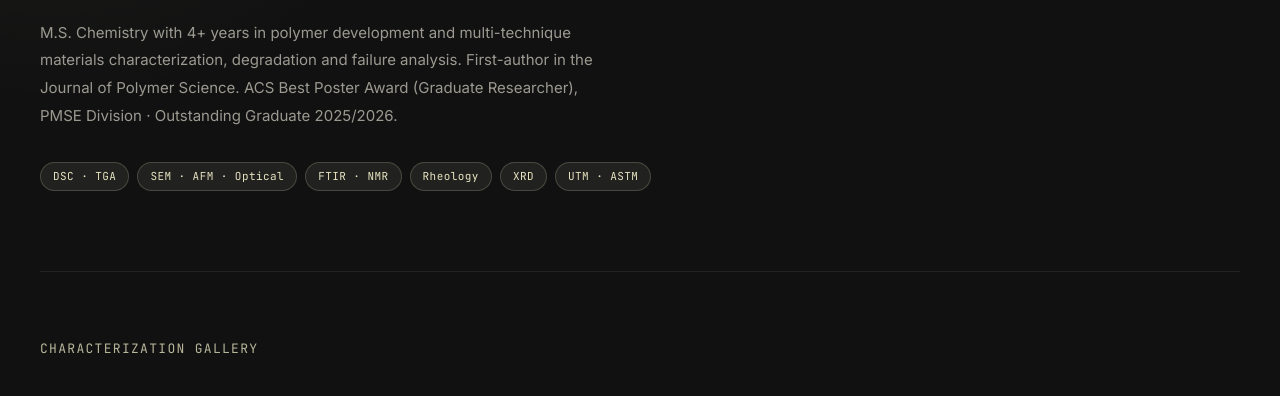
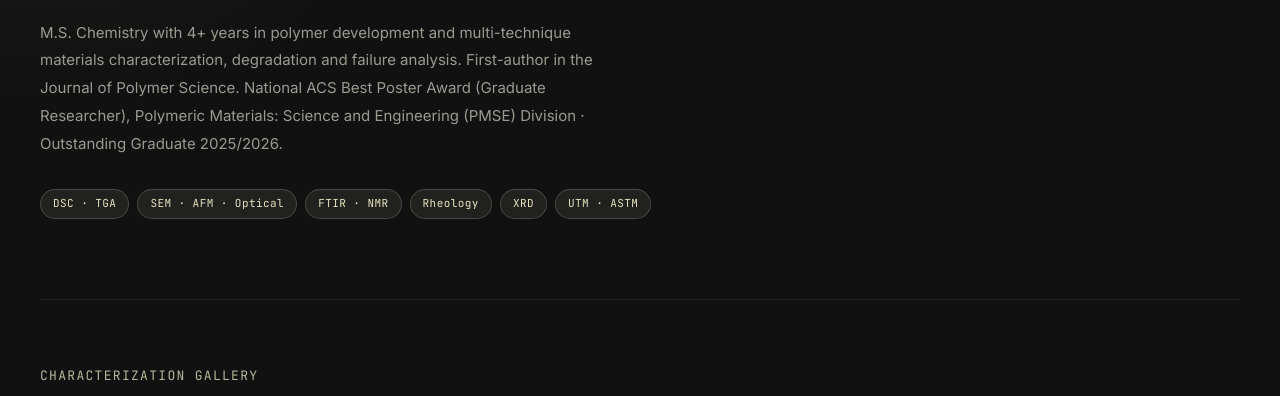
Before and after one commit to olivervenablerose/olivervenablerose.github.io, a plain HTML site: page index.html in a window 1280 px wide. Shown: the part 349-745 px from the top of the page. Drawn offline with Linux system fonts and the light colour scheme.

Commit message:
Update index.html

```diff
--- a/index.html
+++ b/index.html
@@ -731,7 +731,8 @@
     <p class="hero-bio">
       M.S. Chemistry with 4+ years in polymer development and multi-technique materials
       characterization, degradation and failure analysis. First-author in the Journal of
-      Polymer Science. ACS Best Poster Award (Graduate Researcher), PMSE Division · Outstanding Graduate 2025/2026.
+      Polymer Science. National ACS Best Poster Award (Graduate Researcher), Polymeric Materials:
+      Science and Engineering (PMSE) Division · Outstanding Graduate 2025/2026.
     </p>
     <div class="badge-row">
       <span class="badge">DSC · TGA</span>
@@ -1221,7 +1222,7 @@
         </div>
         <div class="bio-card">
           <p class="bio-card-label">Location</p>
-          <p class="bio-card-value">Pacific Northwest</p>
+          <p class="bio-card-value">Washington State</p>
         </div>
       </div>
     </div>
```
